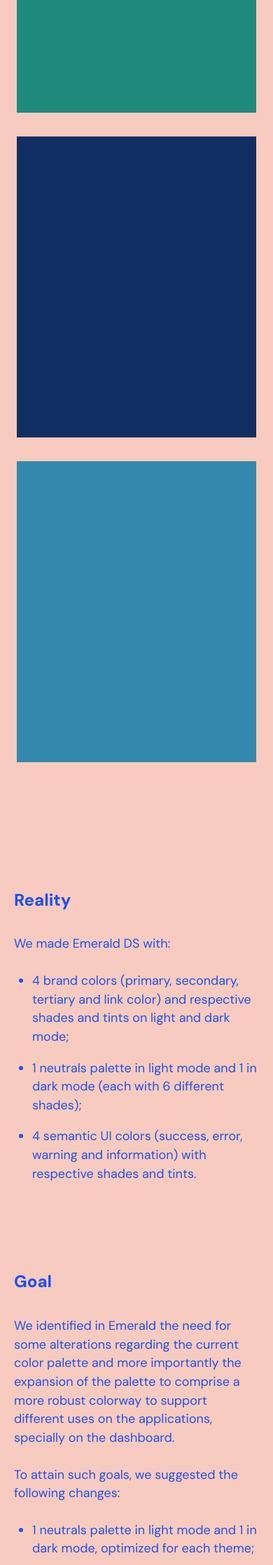
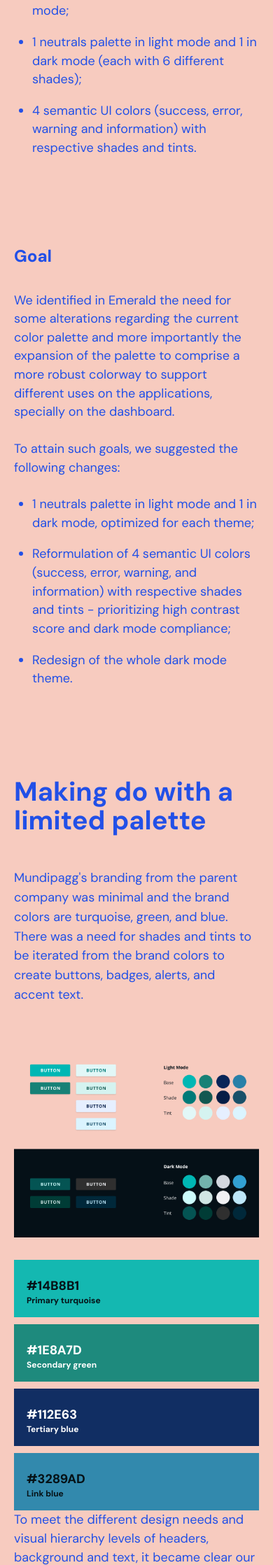
Before and after one commit to hiutwig/hiutwig.github.io, a Flask app: page /works/mundipagg/ in a window 390 px wide. Shown: the part 3766-6002 px from the top of the page at 70% size. Run offline with Flask 3, Linux system fonts and the light colour scheme.

Commit message:
Refine Mundipagg case study layout

```diff
--- a/assets/styles.css
+++ b/assets/styles.css
@@ -1993,6 +1993,46 @@ video {
     margin-left: auto;
 }
 
+.mundi-hex-grid {
+    display: grid;
+    grid-template-columns: repeat(4, minmax(0, 1fr));
+    gap: 14px;
+    width: min(100%, 1000px);
+    margin: 32px auto 0;
+}
+
+.mundi-hex-grid span {
+    display: grid;
+    min-height: 124px;
+    align-content: end;
+    gap: 6px;
+    padding: 18px;
+    background: var(--swatch);
+}
+
+.mundi-hex-grid b,
+.mundi-hex-grid small {
+    color: #ffffff;
+    line-height: 1;
+}
+
+.mundi-hex-grid span:nth-child(1) b,
+.mundi-hex-grid span:nth-child(1) small,
+.mundi-hex-grid span:nth-child(4) b,
+.mundi-hex-grid span:nth-child(4) small {
+    color: #061217;
+}
+
+.mundi-hex-grid b {
+    font-size: 18px;
+    font-weight: 800;
+}
+
+.mundi-hex-grid small {
+    font-size: 12px;
+    font-weight: 700;
+}
+
 .mundi-ui-card {
     position: absolute;
     width: 430px;
@@ -2142,14 +2182,30 @@ video {
 }
 
 .mundi-brand-strip span {
+    position: relative;
     display: block;
-    height: 430px;
+    min-height: 220px;
+    aspect-ratio: 0.78;
+}
+
+.mundi-brand-strip b {
+    position: absolute;
+    right: 24px;
+    bottom: 24px;
+    color: #ffffff;
+    font-size: 20px;
+    font-weight: 800;
+    line-height: 1;
 }
 
 .mundi-brand-strip span:nth-child(1) { background: #14b8b1; }
 .mundi-brand-strip span:nth-child(2) { background: #1e8a7d; }
 .mundi-brand-strip span:nth-child(3) { background: #112e63; }
 .mundi-brand-strip span:nth-child(4) { background: #3289ad; }
+.mundi-brand-strip span:nth-child(1) b,
+.mundi-brand-strip span:nth-child(4) b {
+    color: #061217;
+}
 
 .mundi-pdf-section {
     padding: 120px 0;
@@ -2588,12 +2644,17 @@ video {
 
     .mundi-brand-strip {
         grid-template-columns: repeat(2, 1fr);
-    }
-
-    .mundi-reference-board,
-    .mundi-semantic-comparison {
-        grid-template-columns: 1fr;
-        gap: 40px;
+        gap: 18px;
+        padding-bottom: 72px;
+    }
+
+    .mundi-brand-strip span {
+        min-height: 0;
+        aspect-ratio: 1.55;
+    }
+
+    .mundi-hex-grid {
+        grid-template-columns: repeat(2, minmax(0, 1fr));
     }
 }
 
@@ -2638,6 +2699,31 @@ video {
         grid-template-columns: 1fr;
     }
 
+    .mundi-brand-strip {
+        gap: 12px;
+        padding-right: 20px;
+        padding-left: 20px;
+    }
+
+    .mundi-brand-strip span {
+        aspect-ratio: 3.8;
+    }
+
+    .mundi-brand-strip b {
+        right: 16px;
+        bottom: 16px;
+        font-size: 16px;
+    }
+
+    .mundi-hex-grid {
+        grid-template-columns: 1fr;
+        gap: 10px;
+    }
+
+    .mundi-hex-grid span {
+        min-height: 82px;
+    }
+
     .mundi-button-stack {
         grid-template-columns: 1fr;
     }
--- a/works/mundipagg/index.html
+++ b/works/mundipagg/index.html
@@ -5,7 +5,7 @@
     <meta name="viewport" content="width=device-width, initial-scale=1.0">
     <title>Eloisa Froes - Product Designer - Works: Mundipagg Color Study</title>
     <link rel="icon" href="../../assets/favicon.png" type="image/x-icon">
-    <link rel="stylesheet" href="../../assets/styles.css?v=mundipagg-assets">
+    <link rel="stylesheet" href="../../assets/styles.css?v=mundipagg-responsive">
 
     <link rel="preconnect" href="https://fonts.googleapis.com">
     <link rel="preconnect" href="https://fonts.gstatic.com" crossorigin>
@@ -61,8 +61,11 @@
             </div>
         </section>
 
-        <section class="mundi-brand-strip" aria-label="Original brand color placeholders">
-            <span></span><span></span><span></span><span></span>
+        <section class="mundi-brand-strip" aria-label="Original brand colors">
+            <span><b>#14B8B1</b></span>
+            <span><b>#1E8A7D</b></span>
+            <span><b>#112E63</b></span>
+            <span><b>#3289AD</b></span>
         </section>
 
         <section class="mundi-pdf-copy-row">
@@ -96,6 +99,12 @@
                 <p>Mundipagg's branding from the parent company was minimal and the brand colors are turquoise, green, and blue. There was a need for shades and tints to be iterated from the brand colors to create buttons, badges, alerts, and accent text.</p>
             </div>
             <img class="mundi-pdf-asset mundi-pdf-asset--centered" src="../../assets/mundipagg/figma/manual%20exports/mundipagg%20-%20cores%2004.png" alt="Button and brand color palette study">
+            <div class="mundi-hex-grid" aria-label="Mundipagg brand color hex codes">
+                <span style="--swatch: #14B8B1;"><b>#14B8B1</b><small>Primary turquoise</small></span>
+                <span style="--swatch: #1E8A7D;"><b>#1E8A7D</b><small>Secondary green</small></span>
+                <span style="--swatch: #112E63;"><b>#112E63</b><small>Tertiary blue</small></span>
+                <span style="--swatch: #3289AD;"><b>#3289AD</b><small>Link blue</small></span>
+            </div>
             <p class="mundi-wide-copy">To meet the different design needs and visual hierarchy levels of headers, background and text, it became clear our current neutrals' palette was incomplete. Currently, the neutrals' palette encompasses 6 dark tones and 6 light tones, alternated in use (text and background) to create a light and a dark theme.</p>
             <img class="mundi-pdf-asset mundi-pdf-asset--centered" src="../../assets/mundipagg/figma/manual%20exports/old%20colors%20-%20ui.png" alt="Old neutral color palette for light and dark mode">
             <p class="mundi-wide-copy">To easy semantically identify the 4 different stages of attention to users (success, error, warning, and information), Emerald has a semantic UI color palette adapted for dark and light mode, with shadow and accent colors (base color, shades, and tints).</p>
@@ -228,13 +237,6 @@
             <img class="mundi-pdf-screen-img" src="../../assets/mundipagg/figma/manual%20exports/mundipagg%20-%20after.png" alt="New dark mode dashboard after redesign">
         </section>
 
-        <section class="mundi-tinted-band">
-            <div class="mundi-before-after">
-                <div><h3>Before</h3><img class="mundi-pdf-asset" src="../../assets/mundipagg/figma/manual%20exports/mundipag%20-%20antes.png" alt="Before redesign dark mode screen"></div>
-                <div><h3>After</h3><img class="mundi-pdf-asset" src="../../assets/mundipagg/figma/manual%20exports/mundipagg%20-%20after.png" alt="After redesign dark mode screen"></div>
-            </div>
-        </section>
-
         <section class="mundi-pdf-copy-row">
             <h2>A brand new color story</h2>
             <div>
```
Also changed, not shown: other parts of assets/styles.css (+15 -10 lines).
